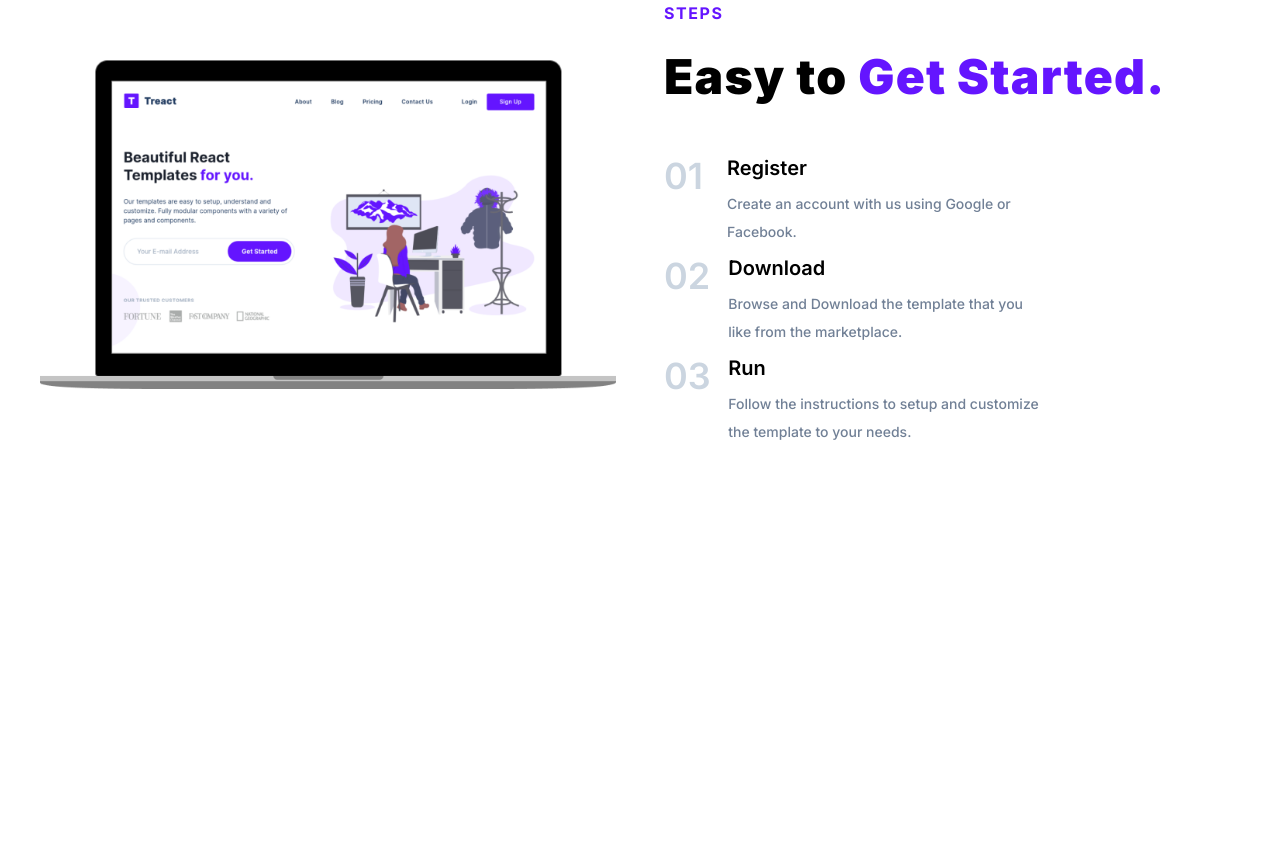
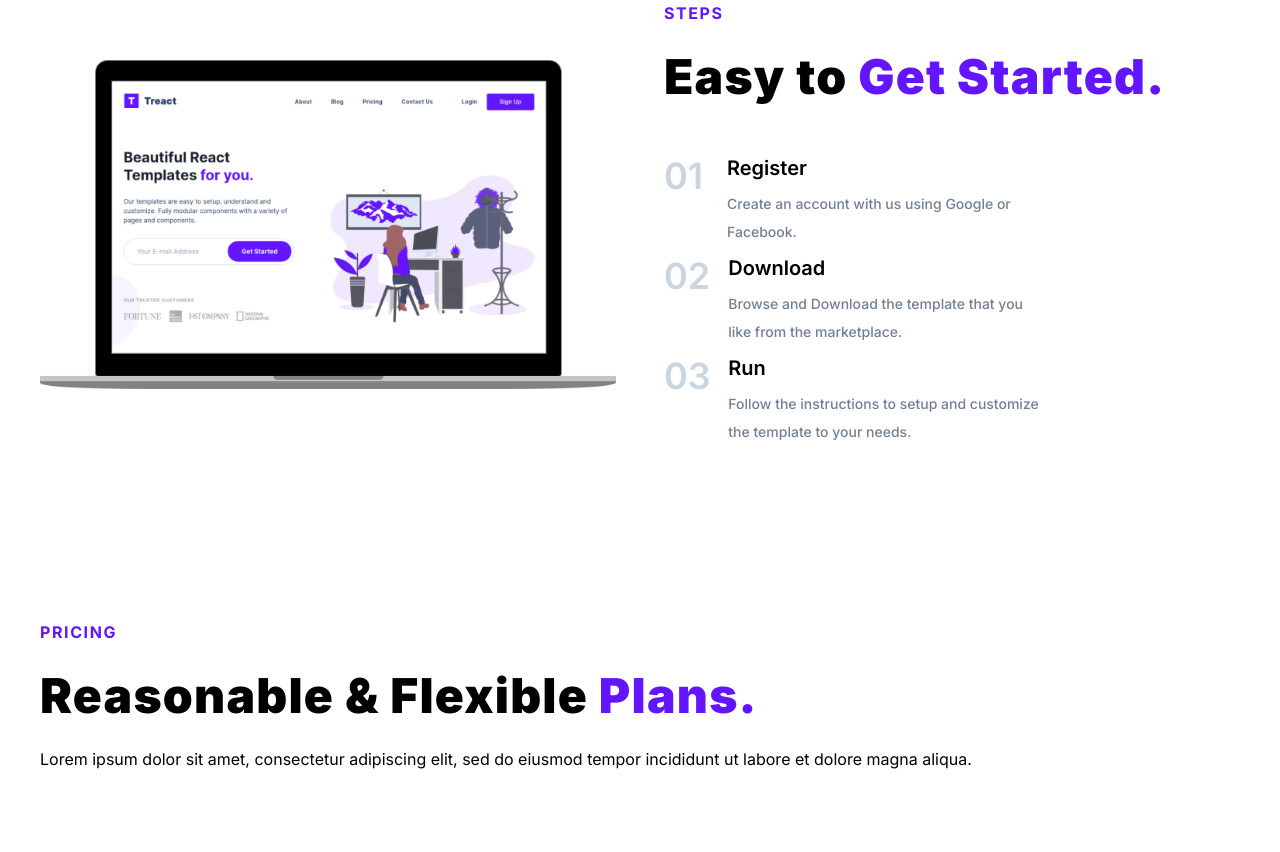
Before and after one commit to jericmariano/Final-Project-1-to-1-Restart, a plain HTML site: page index.html in a window 1280 px wide. Shown: the part 2410-3262 px from the top of the page. Before the commit the page ends 3032 px from the top, so only its background shows below. Drawn offline with Linux system fonts and the light colour scheme.

Commit message:
plans setup

```diff
--- a/index.html
+++ b/index.html
@@ -255,6 +255,23 @@
               </div>
             </div>
           </section>
+
+          <div class="container">
+            <div class="row">
+              <section id="pricing">
+                <div class="pricing__description">
+                  <span class="purple__title">PRICING</span>
+                  <h2 class="section__title">Reasonable & Flexible <span class="purple">Plans.</span></h2>
+                  <p class="pricing__para">Lorem ipsum dolor sit amet, consectetur adipiscing elit, sed do eiusmod tempor incididunt ut labore et dolore magna aliqua.</p>
+                </div>
+                <div class="plans">
+                  <div class="plan">
+
+                  </div>
+                </div>
+              </section>
+            </div>
+          </div>
         </div>
       </div>
     </div>
```
